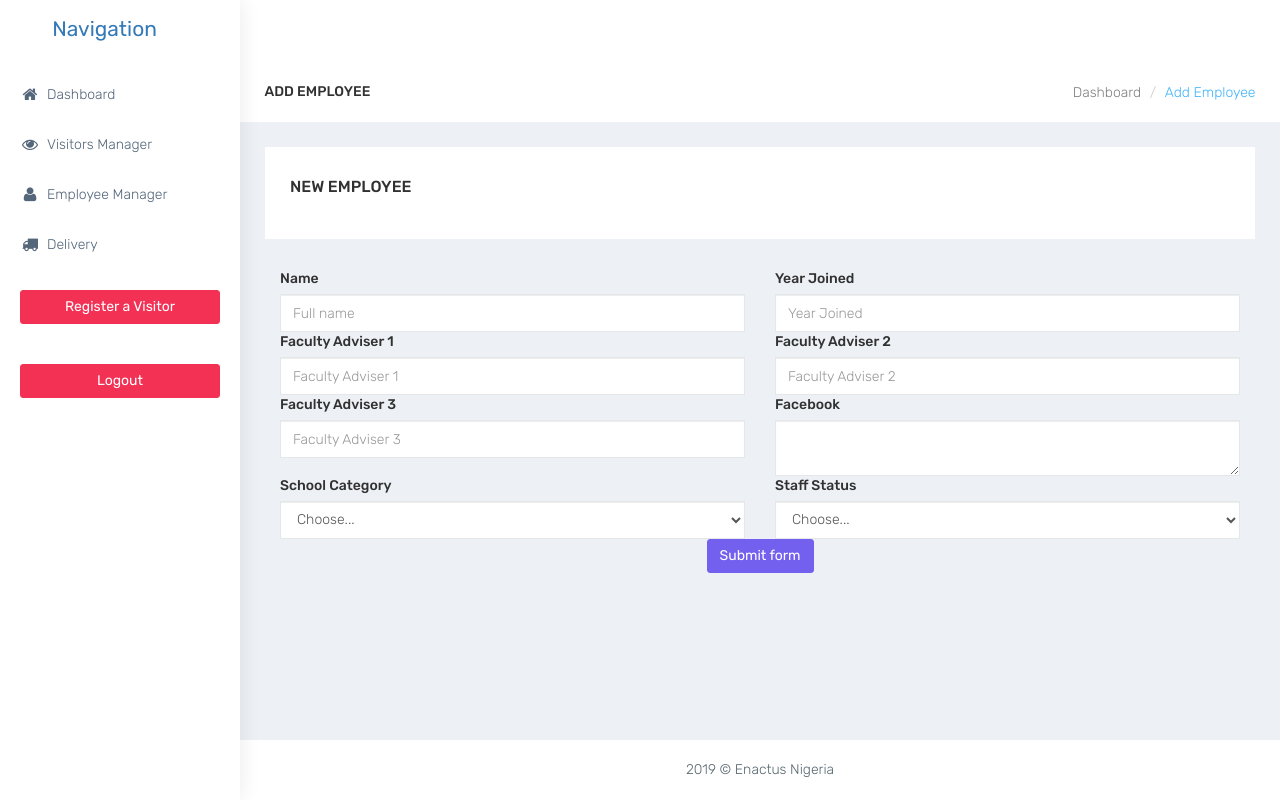
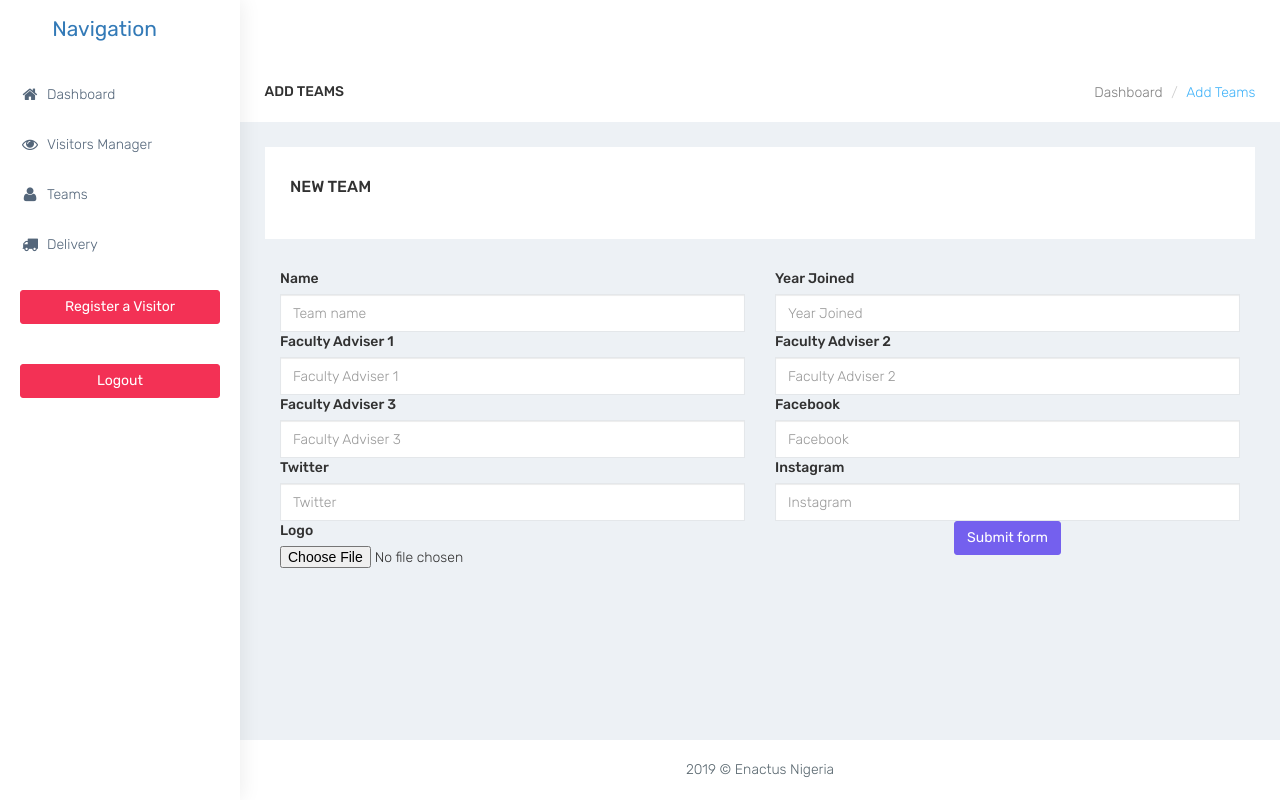
Before and after one commit to papeyscott/Enactus-Website, a PHP site: page /AddTeams.php in a window 1280 px wide. Run offline with PHP 8.4, Linux system fonts and the light colour scheme; the visitor is signed in with stand-in values (Sample User, id 1); some libraries are stand-ins or nearby versions.

Commit message:
admin login and registration is completely done. teams can also be added and viewed.

```diff
--- a/admin/AddTeams.php
+++ b/admin/AddTeams.php
@@ -5,35 +5,47 @@ include 'includes/db.php';
 include 'includes/function.php';
 include 'includes/authentication.php';
 include ("includes/header.php");
+
+
 $error = [];
 if(array_key_exists('submit', $_POST)){
+
+  $ext = ["image/jpg", "image/JPG", "image/jpeg", "image/JPEG", "image/png", "image/PNG"];
+
+  if(empty($_FILES['upload']['name'])){
+    $error['upload'] = "Please choose file";
+  }
+  if(!in_array($_FILES['upload']['type'], $ext)){
+    $error['upload'] = " Please Upload teams logo";
+  }
   if(empty($_POST['name'])){
     $error['name']="Enter a name";
   }
 
+  if(empty($_POST['year'])){
+    $error['year']="What year did the team join";
+  }
+
+  if(empty($_POST['fa1'])){
+    $error['fa1']="who is the principal faculty advisor";
+  }
 
 
-  if(empty($_POST['address'])){
-    $error['address']="Enter address";
-  }
 
-  if(empty($_POST['school_category'])){
-    $error['school_category']="Enter category";
-  }
-
-  if(empty($_POST['staff_status'])){
-    $error['staff_status']="Enter staff_status";
-  }
 
   if(empty($error)){
-    insert($conn, 'employee', $_POST);
-    $success = "Employee Added";
-    // $succ = preg_replace('/\s+/', '_', $success);
-    // workRate($dbconn,$sess);
-    header("Location:View-Employee.php?success=$success");
-  }
+    $ver['a'] = compressImage($_FILES,'upload',90, 'uploads/' );
+    // die($ver['a']);
+
+      $new['type'] = 1;
+        $new['image'] = $ver['a'];
+      $post = $new + $_POST ;
+    insert($conn, 'team', $post);
+    $message = "Successfull added";
+  header("Location:viewTeams.php?success=$message");
+
 }
-
+}
 ?>
 
 <!-- Page Content -->
@@ -42,12 +54,12 @@ if(array_key_exists('submit', $_POST)){
             <div class="container-fluid">
                 <div class="row bg-title">
                     <div class="col-lg-3 col-md-4 col-sm-4 col-xs-12">
-                        <h4 class="page-title">Add Employee</h4> </div>
+                        <h4 class="page-title">Add Teams</h4> </div>
                     <div class="col-lg-9 col-sm-8 col-md-8 col-xs-12">
 
                         <ol class="breadcrumb">
                             <li><a href="index.php">Dashboard</a></li>
-                            <li class="active">Add Employee</li>
+                            <li class="active">Add Teams</li>
                         </ol>
                     </div>
                     <!-- /.col-lg-12 -->
@@ -79,10 +91,10 @@ if(array_key_exists('submit', $_POST)){
                   } ?>
                     <div class="col-md-12">
                         <div class="white-box">
-                            <h3 class="box-title">New Employee</h3>
+                            <h3 class="box-title">New Team</h3>
 
                         </div>
-<form class="needs-validation" action="" method="post" >
+<form class="needs-validation" action="" method="post" enctype="multipart/form-data">
   <div class="form-row">
     <div class="col-md-6 mb-3">
       <label for="validationCustom01">Name</label>
@@ -90,7 +102,7 @@ if(array_key_exists('submit', $_POST)){
         <?php $display = displayErrors($error, 'name');
         echo $display ?>
       </div>
-      <input type="text" name="name" class="form-control" id="validationCustom01" placeholder="Full name" value="" required>
+      <input type="text" name="name" class="form-control" id="validationCustom01" placeholder="Team name" value="" required>
 
     </div>
     <div class="col-md-6 mb-3">
@@ -128,54 +140,35 @@ if(array_key_exists('submit', $_POST)){
 
     </div>
 
-    <div class="col-md-6 mb-3">
-      <label for="validationCustom04">Facebook</label>
-      <div class="text-danger">
-        <?php $display = displayErrors($error, 'Facebook');
-        echo $display ?>
-      </div>
-      <textarea name="address" class="form-control" id="validationCustom04" required="">
-
-      </textarea>
-
+<div class="col-md-6 mb-3">
+      <label for="validationCustom03">Facebook</label>
+        <input type="text" name="facebook" class="form-control" id="validationCustom03" placeholder="Facebook" required>
 
     </div>
     <div class="col-md-6 mb-3">
-      <label for="validationCustom05">School Category</label>
-      <div class="text-danger">
-        <?php $display = displayErrors($error, 'school_category');
-        echo $display ?>
-      </div>
-      <select name="school_category" class="form-control" id="inlineFormCustomSelect" required="">
-        <option selected>Choose...</option>
-        <option >Primary</option>
-        <option >Secondary</option>
-        <option >Pre school</option>
-      </select>
+      <label for="validationCustom03">Twitter</label>
+        <input type="text" name="twitter" class="form-control" id="validationCustom03" placeholder="Twitter" required>
+
+    </div>
+    <div class="col-md-6 mb-3">
+      <label for="validationCustom03">Instagram</label>
+        <input type="text" name="Instagram" class="form-control" id="validationCustom03" placeholder="Instagram" required>
 
     </div>
 
-    <div class="col-md-6 mb-3">
-      <label for="validationCustom05">Staff Status</label>
-      <div class="text-danger">
-        <?php $display = displayErrors($error, 'staff_status');
-        echo $display ?>
-      </div>
-      <select name="staff_status" class="form-control" id="inlineFormCustomSelect" required="">
-        <option selected>Choose...</option>
-        <option >Academic</option>
-        <option >Non-Academic</option>
-      </select>
+     <div class="col-md-6 mb-3">
+      <?php $display = displayErrors($error, 'img');
+          echo $display ?>
+      <label for="validationCustom03">Logo</label>
+        <input type="file" name="upload"  placeholder="Logo" required>
 
     </div>
 
 
-  </div>
-  <div class="form-group">
-    <!-- <div class="form-check">
-      <button class="btn " name="submit" type="submit"> </button>
-    </div> -->
-  </div><br>
+
+
+
+  </div><br><br><br>
   <div class="text-center">
     <input class="btn btn-primary text-center" type="submit" name="submit" value="Submit form">
           <!-- <button  type="submit">Submit form</button> -->
--- a/admin/includes/function.php
+++ b/admin/includes/function.php
@@ -274,17 +274,7 @@ function getEmployee($dbconn){
   }
 }
 
-function doesPhoneNumberExist($dbconn, $input){
-  $result = false;
-  $stmt = $dbconn->prepare("SELECT * FROM visitors WHERE phone = :tp");
-  $stmt->bindParam(":tp", $input);
-  $stmt->execute();
-  $count = $stmt->rowCount();
-  if($count>0){
-    $result = true;
-  }
-  return $result;
-}
+
 
 
 function insert($dbconn, $table, $parameters){
--- a/admin/includes/header.php
+++ b/admin/includes/header.php
@@ -149,7 +149,7 @@ input:checked + .slider:before {
                     </li>
 
                      <li>
-                        <a href="View-Employee.php" class="waves-effect"><i class="fa fa-user fa-fw" aria-hidden="true"></i>Employee Manager</a>
+                        <a href="viewTeams.php" class="waves-effect"><i class="fa fa-user fa-fw" aria-hidden="true"></i>Teams</a>
                     </li>
                    <!--   <li>
                         <a href="View-Student.php" class="waves-effect"><i class="fa fa-table fa-fw" aria-hidden="true"></i>Student Manager</a>
```
Also changed, not shown: admin/viewTeams.php (renamed from admin/View-Employee.php, +24 -15 lines), admin/welcome.php (added, +88 -0 lines), welcome.php (added, +118 -0 lines), admin/uploads/15504950869003889Enactus_Full_Color.png (added), admin/uploads/15504953825517495uac.jpg (added), admin/uploads/15504957002932473ACA_foundation_logo_(002)_(002).jpg (added), admin/uploads/15504958465121247AXA_Mansard__Solid_Blue_Logo_PNG.png (added), admin/uploads/1550495934777031enactus.png (added), admin/uploads/15504959625036270enactus_nigeria_competition.jpg (added), admin/uploads/15504959899143091enactus_nigeria_competition.jpg (added), admin/uploads/15504962477807474lekoil.jpg (added), admin/uploads/15504966931565145sc_johnson.png (added).
